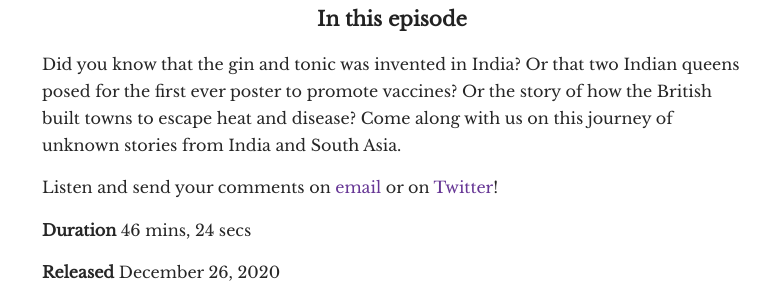
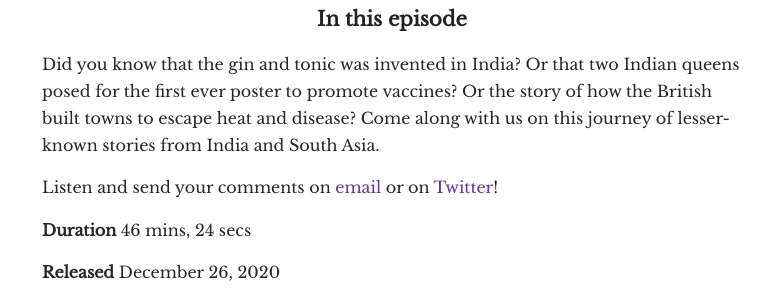
Before and after one commit to three-desi-things/three-desi-things.github.io, a Jekyll site: the page built from _posts/2020-12-25-1.markdown, in a window 1280 px wide. Shown: the part 418-718 px from the top of the page, without its empty margins (248-1030 px from the left). Built offline with Jekyll 4.4.1, drawn with Linux system fonts in a browser that asks for light colours.

Commit message:
fixing typos

```diff
--- a/_posts/2020-12-25-1.markdown
+++ b/_posts/2020-12-25-1.markdown
@@ -9,7 +9,7 @@ summary: 		"Did you know that the gin and tonic was invented in India? Or that t
 
 description: 	"Did you know that the gin and tonic was invented in India? Or that two Indian queens posed for the first ever poster to promote vaccines? Or the story of how the British built towns to escape heat and disease?
 
-Come along with us on this journey of unknown stories from India and South Asia."
+Come along with us on this journey of lesser-known stories from India and South Asia."
 
 type:			full # "trailer" or "full"
 duration: 		"46:24" # audio length in min
```
Also changed, not shown: _pages/about.md (+1 -1 lines).
